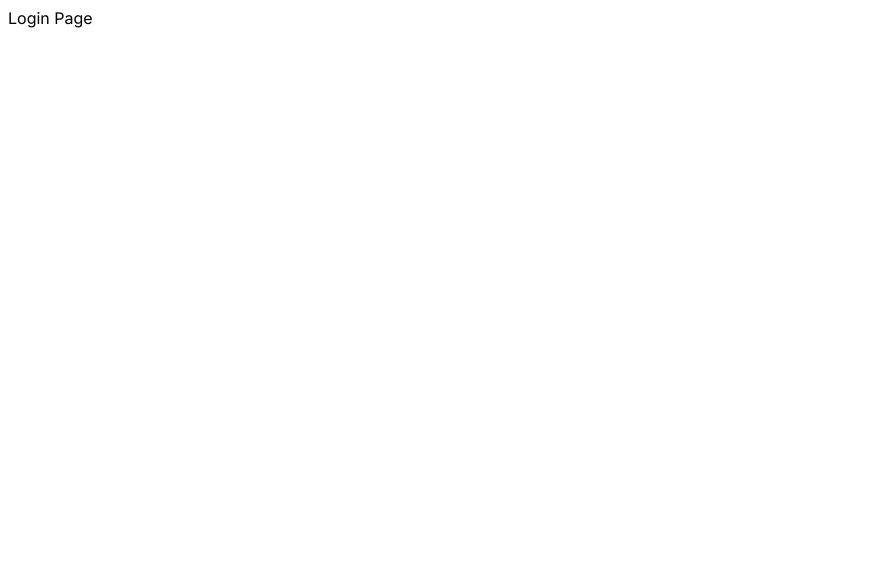
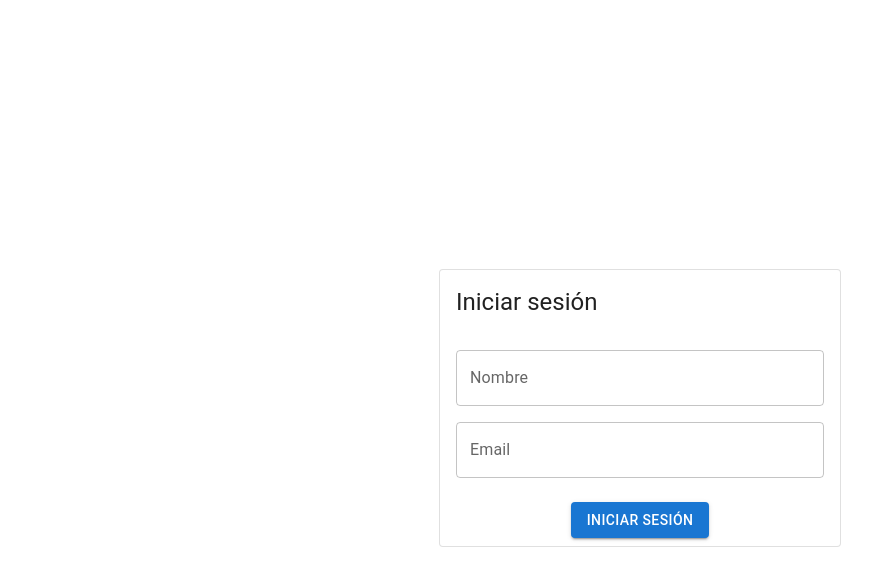
Before and after one commit to andres-solarte/poli-pdt-p1-esc-3, a Next.js app in the folder client/: page /login in a window 1280 px wide. Shown: the top 586 px of the page, without its empty margins (0-895 px from the left). Built offline with nearby package versions, Linux system fonts and the light colour scheme.

Commit message:
ui: login page

```diff
--- /dev/null
+++ b/client/src/app/login/layout.tsx
@@ -0,0 +1,12 @@
+'use client'
+
+import React from "react";
+import Container from "@mui/material/Container";
+
+export default function Layout({ children }: Readonly<React.PropsWithChildren>) {
+    return (
+        <Container maxWidth='xl'>
+            {children}
+        </Container>
+    );
+}
--- a/client/src/app/login/page.tsx
+++ b/client/src/app/login/page.tsx
@@ -1,3 +1,73 @@
+'use client'
+
+import Stack from '@mui/material/Stack';
+import Card from '@mui/material/Card';
+import CardHeader from '@mui/material/CardHeader';
+import CardContent from '@mui/material/CardContent';
+import CardActions from '@mui/material/CardActions';
+import TextField from '@mui/material/TextField';
+import Button from '@mui/material/Button';
+import { useForm } from 'react-hook-form';
+
+const defaultValues = {
+    name: '',
+    email: '',
+}
+
+
 export default function Page() {
-    return <div>Login Page</div>
+    const { register, handleSubmit, formState, control } = useForm({ defaultValues });
+    const { errors } = formState
+
+    const onSubmit = async (data: any) => {
+        console.log(data)
+    }
+
+    return (
+        <Stack direction={'column'} justifyContent={'center'} sx={{ height: '100vh' }} spacing={2}>
+            <Stack direction={'row'} justifyContent={'center'}>
+                <Card variant='outlined' sx={{ width: '400px' }}>
+                    <CardHeader title='Iniciar sesión' />
+
+                    <CardContent>
+                        <Stack direction={'column'} justifyContent={'center'} spacing={2}>
+                            <TextField
+                                label="Nombre"
+                                {...register('name', {
+                                    required: 'Debe ingresar un nombre',
+                                })}
+                                error={!!errors.name}
+                                helperText={errors.name?.message}
+                            />
+
+                            <TextField
+                                label="Email"
+                                {...register('email', {
+                                    required: 'Debe ingresar un email',
+                                    pattern: {
+                                        value: /\S+@\S+\.\S+/,
+                                        message: "Debe ingresar un email válido",
+                                    },
+                                })}
+                                error={!!errors.email}
+                                helperText={errors.email?.message}
+                            />
+                        </Stack>
+                    </CardContent>
+
+                    <CardActions>
+                        <Stack direction={'row'} justifyContent={'center'} sx={{ width: '100%' }}>
+                            <Button
+                                variant='contained'
+                                color='primary'
+                                onClick={handleSubmit(onSubmit)}
+                            >
+                                Iniciar sesión
+                            </Button>
+                        </Stack>
+                    </CardActions>
+                </Card>
+            </Stack>
+        </Stack>
+    )
 }
```
